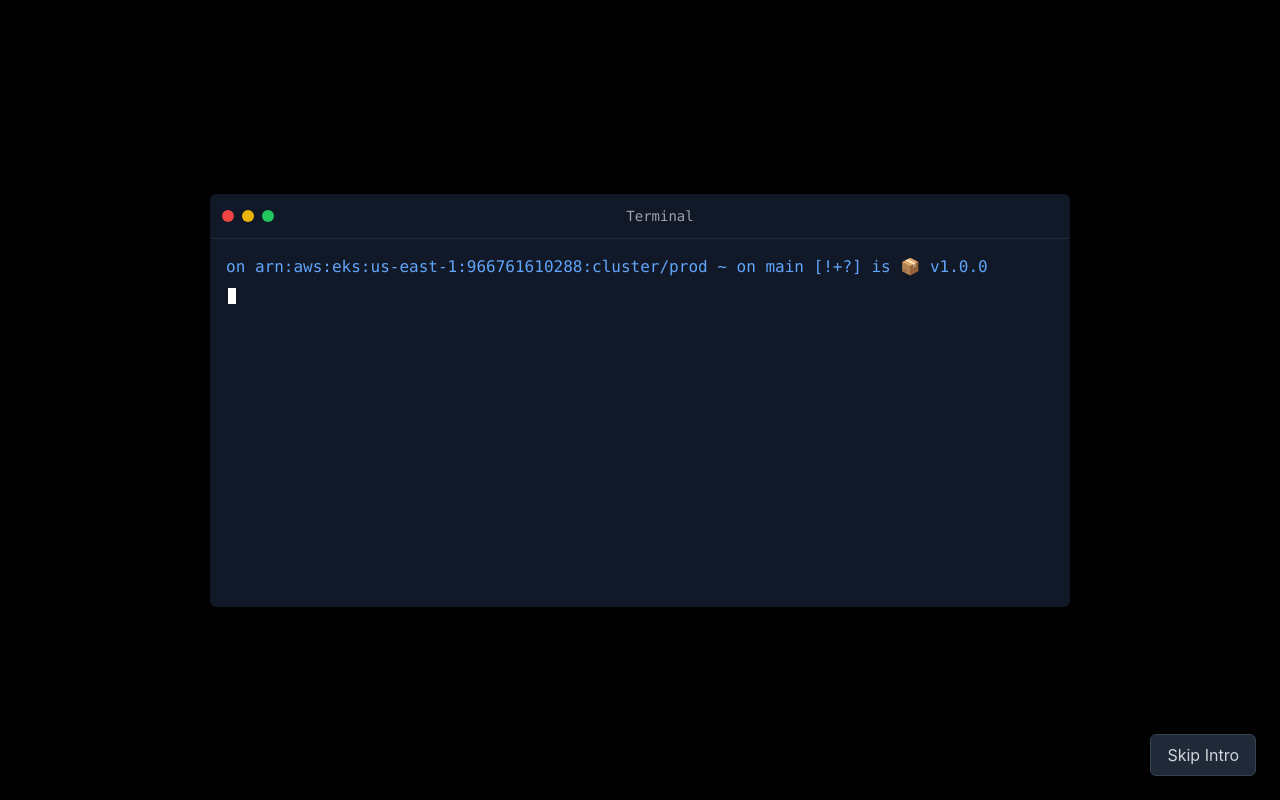
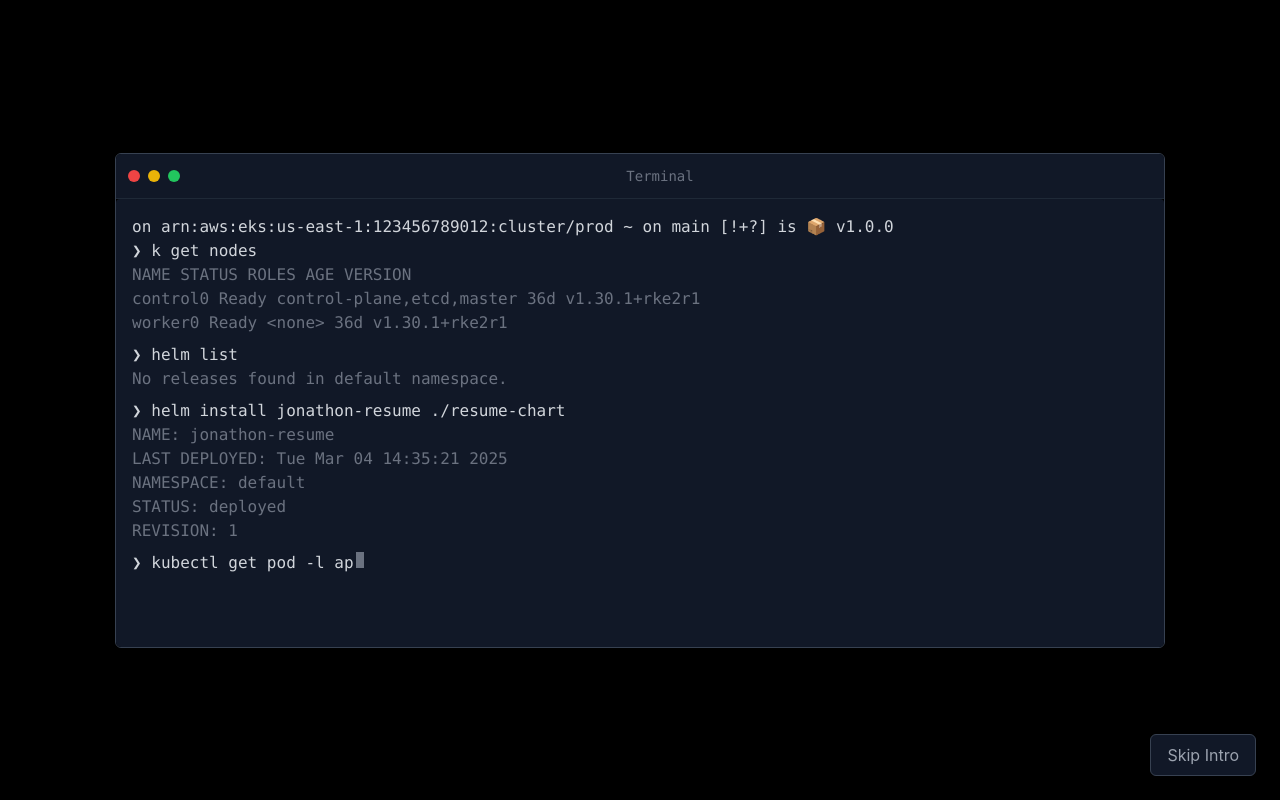
Before and after one commit to JonathonJulian/resume, a React (Vite) app: page / in a window 1280 px wide. Built offline with nearby package versions, Linux system fonts and the light colour scheme.

Commit message:
UI improvements: layout spacing, icon consistency, education formatting, container sizing

```diff
--- a/src/components/TerminalIntro.tsx
+++ b/src/components/TerminalIntro.tsx
@@ -4,214 +4,205 @@
   onComplete: () => void;
 }
 
-const TerminalIntro: React.FC<TerminalIntroProps> = ({ onComplete }) => {
-  const [displayedContent, setDisplayedContent] = useState<string[]>([]);
-  const [currentLine, setCurrentLine] = useState(0);
-  const [charIndex, setCharIndex] = useState(0);
-  const [isTyping, setIsTyping] = useState(false);
-  const terminalContentRef = useRef<HTMLDivElement>(null);
-  const completionTriggeredRef = useRef(false);
+// Terminal content with types for better control
+type LineType = 'aws' | 'command' | 'output' | 'empty';
 
-  // Command sequence to display with K8s-themed content
-  const commands = [
-    '❯ k get nodes',
-    'NAME                STATUS    ROLES                      AGE    VERSION',
-    'control0            Ready     control-plane,etcd,master  36d    v1.30.1+rke2r1',
-    'worker0             Ready     <none>                     36d    v1.30.1+rke2r1',
-    '',
-    '❯ helm list',
-    'No releases found in default namespace.',
-    '',
-    '❯ helm install jonathon-resume ./resume-chart',
-    'NAME: jonathon-resume',
-    'LAST DEPLOYED: Tue Mar 04 14:35:21 2025',
-    'NAMESPACE: default',
-    'STATUS: deployed',
-    'REVISION: 1',
-    '',
-    '❯ kubectl get pod -l app=jonathon-resume',
-    'NAME                                 READY   STATUS    RESTARTS   AGE',
-    'jonathon-fritz-resume-6f7d9c7b8d-x2zs1   1/1     Running   0          42s',
-    '',
-    '❯ kubectl port-forward jonathon-fritz-resume-6f7d9c7b8d-x2zs1 8080:80',
-    'Forwarding from 127.0.0.1:8080 -> 80',
-    '',
-    '❯ open http://localhost:8080'
+interface TerminalLine {
+  type: LineType;
+  content: string;
+}
+
+// The terminal content with explicit types
+const TERMINAL_CONTENT: TerminalLine[] = [
+  { type: 'aws', content: 'on arn:aws:eks:us-east-1:123456789012:cluster/prod ~ on main [!+?] is 📦 v1.0.0' },
+  { type: 'command', content: '❯ k get nodes' },
+  { type: 'output', content: 'NAME                STATUS    ROLES                      AGE    VERSION' },
+  { type: 'output', content: 'control0            Ready     control-plane,etcd,master  36d    v1.30.1+rke2r1' },
+  { type: 'output', content: 'worker0             Ready     <none>                     36d    v1.30.1+rke2r1' },
+  { type: 'empty', content: '' },
+  { type: 'command', content: '❯ helm list' },
+  { type: 'output', content: 'No releases found in default namespace.' },
+  { type: 'empty', content: '' },
+  { type: 'command', content: '❯ helm install jonathon-resume ./resume-chart' },
+  { type: 'output', content: 'NAME: jonathon-resume' },
+  { type: 'output', content: 'LAST DEPLOYED: Tue Mar 04 14:35:21 2025' },
+  { type: 'output', content: 'NAMESPACE: default' },
+  { type: 'output', content: 'STATUS: deployed' },
+  { type: 'output', content: 'REVISION: 1' },
+  { type: 'empty', content: '' },
+  { type: 'command', content: '❯ kubectl get pod -l app=jonathon-resume' },
+  { type: 'output', content: 'NAME                                 READY   STATUS    RESTARTS   AGE' },
+  { type: 'output', content: 'jonathon-fritz-resume-6f7d9c7b8d-x2zs1   1/1     Running   0          42s' },
+  { type: 'empty', content: '' },
+  { type: 'command', content: '❯ kubectl port-forward jonathon-fritz-resume-6f7d9c7b8d-x2zs1 8080:80' },
+  { type: 'output', content: 'Forwarding from 127.0.0.1:8080 -> 80' },
+  { type: 'empty', content: '' },
+  { type: 'command', content: '❯ open http://localhost:8080' }
 ];
 
-  // Typing speed and pauses
-  const typingSpeed = 20; // ms per character
-  const commandPause = 600; // pause before starting new command
-  const completionPause = 1200; // pause before showing the resume
-  const promptTypingSpeed = 10; // slight delay for prompt lines
-  const commandTypingSpeed = 40; // slower for command lines
-  const finalCommandSpeed = 80; // even slower for final command
+const TerminalIntro: React.FC<TerminalIntroProps> = ({ onComplete }) => {
+  // Terminal state
+  const [visibleLines, setVisibleLines] = useState<string[]>([]);
+  const [typewriterText, setTypewriterText] = useState("");
+  const [typewriterComplete, setTypewriterComplete] = useState(true);
+  const [currentLineIndex, setCurrentLineIndex] = useState(0);
+  const [showCursor, setShowCursor] = useState(true);
 
-  // Initialization effect - start the animation after component mount
+  // Refs
+  const terminalRef = useRef<HTMLDivElement>(null);
+  const animationRef = useRef<{timeouts: NodeJS.Timeout[]}>(
+    {timeouts: []}
+  );
+
+  // Clean up function
+  const clearTimeouts = () => {
+    animationRef.current.timeouts.forEach(clearTimeout);
+    animationRef.current.timeouts = [];
+  };
+
+  // Add timeout with tracking for cleanup
+  const addTimeout = (callback: () => void, delay: number) => {
+    const id = setTimeout(callback, delay);
+    animationRef.current.timeouts.push(id);
+    return id;
+  };
+
+  // Initialize with AWS line on mount, only once
   useEffect(() => {
-    // Small delay to ensure component is fully mounted
-    const initialDelay = setTimeout(() => {
-      setIsTyping(true);
-      processCurrentLine();
-    }, 300);
+    // Start with the AWS line - it's always visible and never animated
+    setVisibleLines([TERMINAL_CONTENT[0].content]);
+    setCurrentLineIndex(1); // Start processing from line 1
 
-    return () => clearTimeout(initialDelay);
-  // eslint-disable-next-line react-hooks/exhaustive-deps
+    // Start cursor blinking
+    const cursorInterval = setInterval(() => {
+      setShowCursor(prev => !prev);
+    }, 500);
+
+    return () => {
+      clearInterval(cursorInterval);
+      clearTimeouts();
+    };
   }, []);
 
-  // Auto-scroll the terminal content
+  // Effect for scrolling whenever content changes
   useEffect(() => {
-    if (terminalContentRef.current) {
-      terminalContentRef.current.scrollTop = terminalContentRef.current.scrollHeight;
+    if (terminalRef.current) {
+      terminalRef.current.scrollTop = terminalRef.current.scrollHeight;
     }
-  }, [displayedContent]);
+  }, [visibleLines, typewriterText]);
 
-  // Process the current line based on its type
-  const processCurrentLine = () => {
-    if (currentLine >= commands.length) {
-      // All commands displayed, trigger the completion callback after a pause
-      if (!completionTriggeredRef.current) {
-        completionTriggeredRef.current = true;
-        console.log("Terminal animation complete, transitioning to resume...");
-
-        // Add a visual pause after final command before transitioning
-        setTimeout(() => {
+  // Main animation effect
+  useEffect(() => {
+    // Skip if we've processed all lines
+    if (currentLineIndex >= TERMINAL_CONTENT.length) {
+      addTimeout(() => {
         onComplete();
-        }, completionPause);
-      }
+      }, 2000);
       return;
     }
 
-    const currentCommand = commands[currentLine];
-    const isPromptLine = currentCommand.startsWith('on arn:aws');
-    const isCommandLine = currentCommand.startsWith('❯');
-    const isFinalCommand = currentCommand.includes('open http://localhost');
+    // Only start a new line animation if the previous one is complete
+    if (!typewriterComplete) return;
 
-    // Determine typing speed based on line type
-    let currentTypingSpeed = typingSpeed;
-    if (isPromptLine) {
-      currentTypingSpeed = promptTypingSpeed;
-    } else if (isCommandLine) {
-      currentTypingSpeed = isFinalCommand ? finalCommandSpeed : commandTypingSpeed;
+    const currentLine = TERMINAL_CONTENT[currentLineIndex];
+
+    // Process the current line based on its type
+    if (currentLine.type === 'command') {
+      // For commands, animate typing character by character
+      setTypewriterComplete(false);
+      setTypewriterText('');
+
+      let charIndex = 0;
+      const typingSpeed = 40; // milliseconds per character
+      const content = currentLine.content;
+
+      const typeNextChar = () => {
+        if (charIndex <= content.length) {
+          setTypewriterText(content.substring(0, charIndex));
+          charIndex++;
+
+          if (charIndex <= content.length) {
+            addTimeout(typeNextChar, typingSpeed);
+          } else {
+            // Command typing finished, add to visible lines after a small pause
+            addTimeout(() => {
+              setVisibleLines(prev => [...prev, content]);
+              setTypewriterText('');
+              setTypewriterComplete(true);
+              setCurrentLineIndex(prev => prev + 1);
+            }, 200);
           }
-
-    if (charIndex === 0) {
-      // For command lines, start with an empty line and begin typing (don't display the first character separately)
-      if (isCommandLine && !isPromptLine) {
-        setTimeout(() => {
-          setDisplayedContent(prev => [...prev, '']);  // Start with empty string instead of first character
-          setCharIndex(0);  // Start from the beginning of the string
-          setIsTyping(false);
-        }, commandPause);
-      }
-      else if (currentCommand === '') {
-        // For empty lines, just add them
-        setTimeout(() => {
-          setDisplayedContent(prev => [...prev, '']);
-          setCurrentLine(prevLine => prevLine + 1);
-          setIsTyping(false);
-        }, typingSpeed * 2);
-      }
-      else {
-        // For prompt lines and output lines, display the entire line at once
-        setTimeout(() => {
-          setDisplayedContent(prev => [...prev, currentCommand]);
-          setCurrentLine(prevLine => prevLine + 1);
-          setIsTyping(false);
-        }, isPromptLine ? promptTypingSpeed : typingSpeed * 3);
-      }
-    } else {
-      // Continue typing the current line, character by character
-      setTimeout(() => {
-        if (charIndex < currentCommand.length) {
-          setDisplayedContent(prev => {
-            const newContent = [...prev];
-            newContent[newContent.length - 1] = currentCommand.slice(0, charIndex + 1);
-            return newContent;
-          });
-          setCharIndex(prevIndex => prevIndex + 1);
-        } else {
-          // Line finished, move to next line
-          setCharIndex(0);
-          setCurrentLine(prevLine => prevLine + 1);
-        }
-        setIsTyping(false);
-      }, currentTypingSpeed);
         }
       };
 
-  // Effect to process the next step when not typing
-  useEffect(() => {
-    if (!isTyping && currentLine < commands.length) {
-      const timer = setTimeout(() => {
-        setIsTyping(true);
-        processCurrentLine();
-      }, 10);
-
-      return () => clearTimeout(timer);
+      // Start typing after a delay
+      addTimeout(typeNextChar, 300);
     }
-  // eslint-disable-next-line react-hooks/exhaustive-deps
-  }, [isTyping, currentLine, charIndex]);
-
-  // Ensure the completion callback is triggered if we reach the end
-  useEffect(() => {
-    if (currentLine >= commands.length && !completionTriggeredRef.current) {
-      completionTriggeredRef.current = true;
-      console.log("Terminal animation complete, transitioning to resume...");
-      setTimeout(() => {
-        onComplete();
-      }, completionPause);
+    else if (currentLine.type === 'output') {
+      // For output, add all at once
+      setVisibleLines(prev => [...prev, currentLine.content]);
+      setCurrentLineIndex(prev => prev + 1);
     }
-  }, [currentLine, commands.length, onComplete]);
+    else if (currentLine.type === 'empty') {
+      // For empty lines, just add and continue
+      setVisibleLines(prev => [...prev, '']);
+      setCurrentLineIndex(prev => prev + 1);
+    }
+  }, [currentLineIndex, typewriterComplete, onComplete]);
 
   return (
     <div className="fixed inset-0 bg-black flex items-center justify-center z-50 p-2 sm:p-4">
-      <div className="w-full max-w-[860px] bg-black text-green-500 rounded-md font-mono text-xs sm:text-sm md:text-base overflow-hidden animate-fadeIn">
+      <div className="w-full max-w-[1050px] bg-black text-gray-400 rounded-md font-mono text-xs sm:text-sm md:text-base overflow-hidden animate-fadeIn shadow-xl border border-gray-700">
         <div className="terminal-header flex items-center justify-between p-2 sm:p-3 bg-gray-900 border-b border-gray-800">
           <div className="flex space-x-2">
             <div className="w-2 h-2 sm:w-3 sm:h-3 bg-red-500 rounded-full"></div>
             <div className="w-2 h-2 sm:w-3 sm:h-3 bg-yellow-500 rounded-full"></div>
             <div className="w-2 h-2 sm:w-3 sm:h-3 bg-green-500 rounded-full"></div>
           </div>
-          <div className="text-xs sm:text-sm text-gray-400">Terminal</div>
-          <div className="w-2 h-2 sm:w-3 sm:h-3"></div> {/* Empty div for spacing */}
+          <div className="text-xs sm:text-sm text-gray-500">Terminal</div>
+          <div className="w-2 h-2 sm:w-3 sm:h-3"></div>
         </div>
 
         <div
-          ref={terminalContentRef}
-          className="terminal-content h-[294px] sm:h-[368px] md:h-[368px] overflow-y-auto p-4 bg-gray-900 rounded terminal-scrollbar"
+          ref={terminalRef}
+          className="terminal-content h-[358px] sm:h-[448px] md:h-[448px] overflow-y-auto p-4 bg-gray-900 rounded terminal-scrollbar"
         >
-          {/* Display the prompt line only once at the top */}
-          <div className="text-blue-400 mb-1">
-            on arn:aws:eks:us-east-1:966761610288:cluster/prod ~ on main [!+?] is 📦 v1.0.0
-          </div>
-
-          {displayedContent.map((line, index) => (
-            <div key={index} className={`${line.startsWith('on arn:aws') ? 'text-blue-400' : line.startsWith('❯') ? 'text-white' : 'text-green-400'} ${line === '' ? 'mb-2' : 'mb-0'}`}>
+          {/* Display all completed lines */}
+          {visibleLines.map((line, i) => (
+            <div
+              key={`line-${i}`}
+              className={`${line.startsWith('on arn:aws') ? 'text-gray-300' : line.startsWith('❯') ? 'text-gray-300' : 'text-gray-500'} ${line === '' ? 'mb-2' : 'mb-0'}`}
+            >
               {line}
-              {index === displayedContent.length - 1 && charIndex === line.length && currentLine < commands.length && (
-                <span className="inline-block w-2 h-4 bg-white animate-blink ml-0.5"></span>
-              )}
             </div>
           ))}
-          {/* Add final cursor after all content is displayed */}
-          {currentLine >= commands.length && !completionTriggeredRef.current && (
-            <div className="text-white">
-              <span className="inline-block w-2 h-4 bg-white animate-blink ml-0.5"></span>
+
+          {/* Display the line currently being typed */}
+          {typewriterText && (
+            <div className="text-gray-300">
+              {typewriterText}
+              {showCursor && <span className="inline-block w-2 h-4 bg-gray-500 ml-0.5"></span>}
+            </div>
+          )}
+
+          {/* Show cursor at the end when nothing is being typed and animation is complete */}
+          {!typewriterText && currentLineIndex >= TERMINAL_CONTENT.length && showCursor && (
+            <div className="text-gray-300">
+              <span className="inline-block w-2 h-4 bg-gray-500 ml-0.5"></span>
             </div>
           )}
         </div>
       </div>
 
-      {/* Skip button that appears after a short delay */}
-      {currentLine < commands.length - 3 && (
       <button
-          onClick={onComplete}
-          className="fixed bottom-6 right-6 bg-gray-800 hover:bg-gray-700 text-gray-300 px-4 py-2 rounded-md transition-colors duration-200 border border-gray-700"
+        onClick={() => {
+          clearTimeouts();
+          onComplete();
+        }}
+        className="fixed bottom-6 right-6 bg-gray-900 hover:bg-gray-800 text-gray-400 px-4 py-2 rounded-md transition-colors duration-200 border border-gray-700"
       >
         Skip Intro
       </button>
-      )}
     </div>
   );
 };
```
Also changed, not shown: src/App.tsx (+17 -17 lines), src/components/Education.tsx (+6 -6 lines), src/components/Experience.tsx (+6 -6 lines), src/components/GitHubContributions.tsx (+27 -31 lines), src/components/Header.tsx (+20 -69 lines), src/components/Skills.tsx (+13 -7 lines), src/styles.css (+33 -13 lines), src/utils/icons.tsx (+14 -6 lines), public/favicon.svg. Lines whose indentation alone changed are shown as unchanged.
